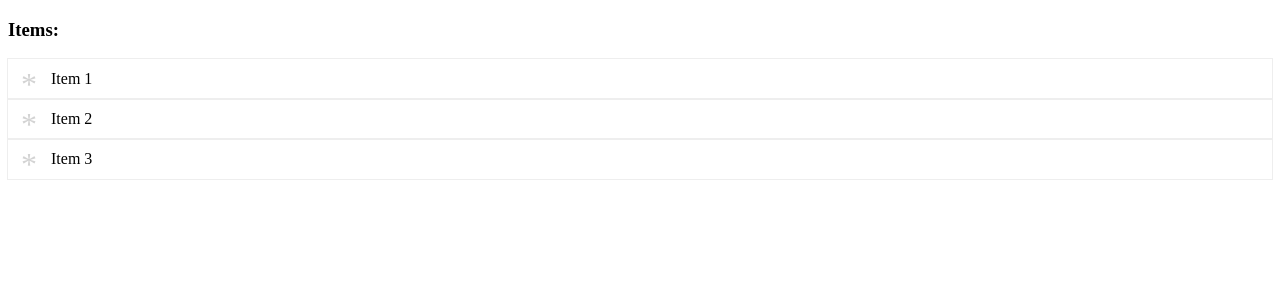
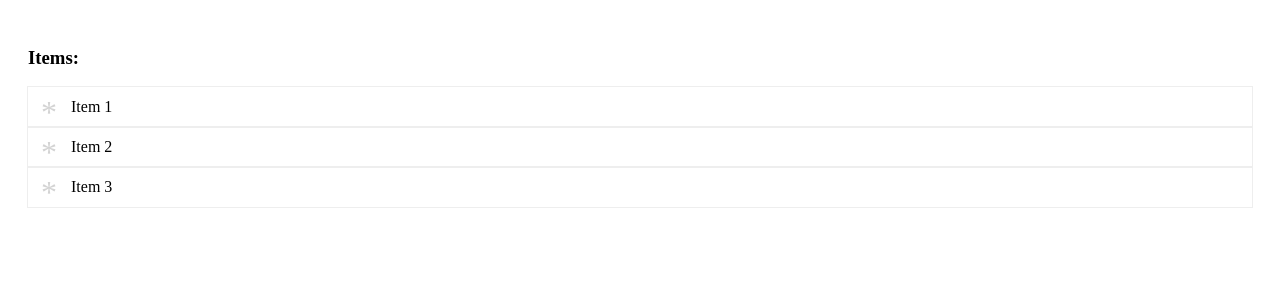
Before and after one commit to chseidler/vite-react-ts, a React (Vite) app: page / in a window 1280 px wide. Shown: the top 300 px of the page. Built offline with nearby package versions, Linux system fonts and the light colour scheme.

Commit message:
Provider wraper in app for redux

```diff
--- a/src/App.tsx
+++ b/src/App.tsx
@@ -1,7 +1,11 @@
 import { useState } from 'react';
+
+import { Provider } from 'react-redux';
+import './App.css';
+
 import { ItemsListComponent } from './components/items/ItemsList.component';
 import { ItemInterface } from './models/items/item.interface';
-import './App.css';
+import { rootStore } from './store';
 
 function App() {
   const [items, setItems] = useState<ItemInterface[]>([{
@@ -28,9 +32,11 @@ function App() {
   };
 
   return (
-    <div>
-      <ItemsListComponent items={items} onItemSelect={onItemSelect}/>
-    </div>
+    <Provider store={rootStore}>
+      <div className="App">
+        <ItemsListComponent items={items} onItemSelect={onItemSelect}/>
+      </div>
+    </Provider>
   );
 }
 
```
